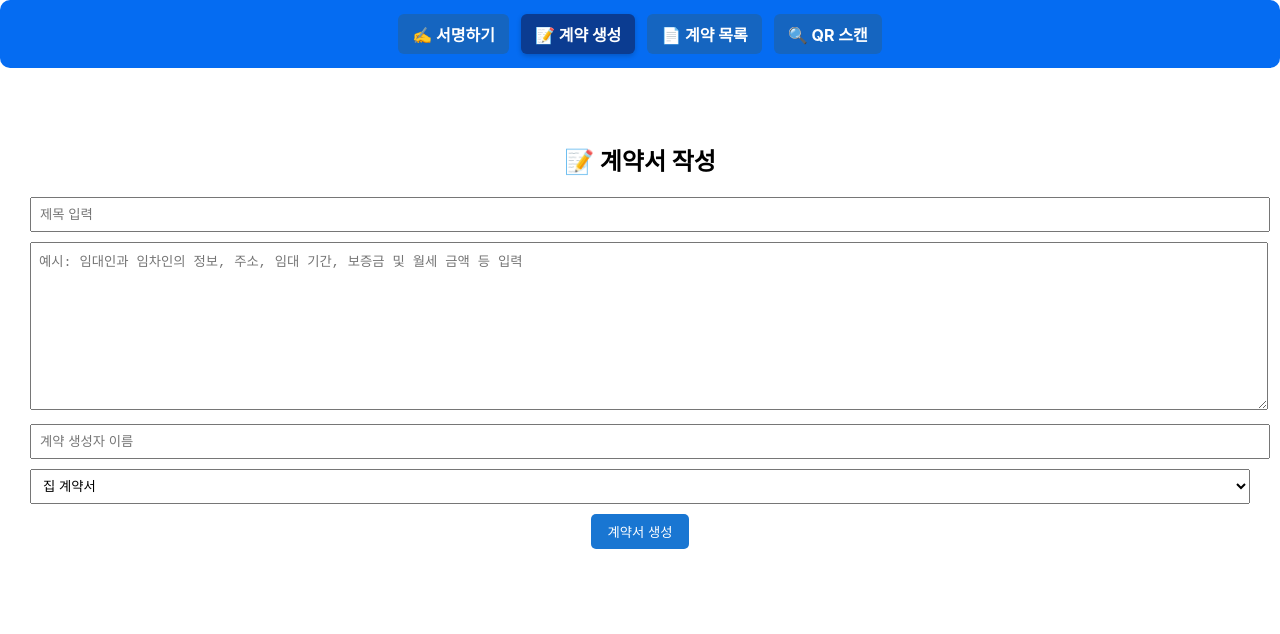
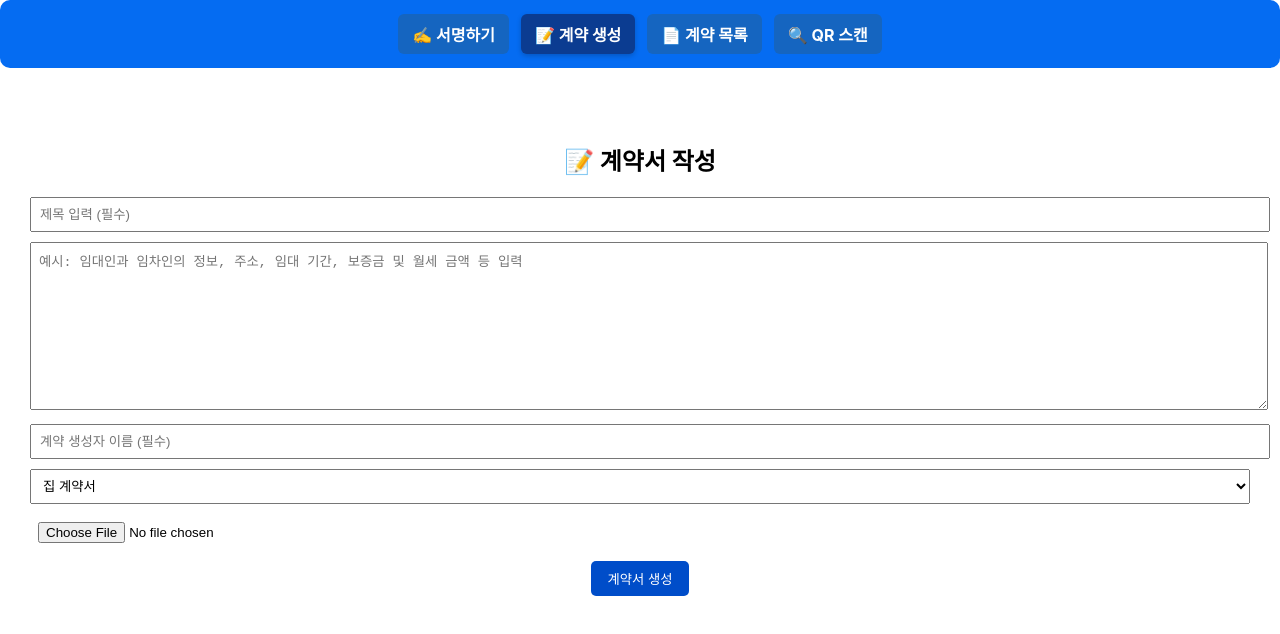
Before and after one commit to shinjiyoung04/sign, a React (Create React App) app in the folder sign-ui/: page /create-contract in a window 1280 px wide. Shown: the top 634 px of the page. Built offline with nearby package versions, Linux system fonts and the light colour scheme.

Commit message:
Update CreateContract.tsx

```diff
--- a/sign-ui/src/CreateContract.tsx
+++ b/sign-ui/src/CreateContract.tsx
@@ -5,6 +5,7 @@ const CreateContract: React.FC = () => {
   const [content, setContent] = useState("");
   const [creator, setCreator] = useState("");
   const [type, setType] = useState("집 계약서");
+  const [pdfFile, setPdfFile] = useState<File | null>(null);
   const [status, setStatus] = useState("");
 
   const getPlaceholder = (type: string) => {
@@ -15,6 +16,8 @@ const CreateContract: React.FC = () => {
         return "예시: 학생 이름, 학번, 등록금 금액, 납부 일정, 환불 조건 등 입력";
       case "근로 계약서":
         return "예시: 근로자와 고용주의 정보, 근무 시간, 급여, 계약 기간 등 입력";
+        case "PDF":
+        return "PDF 파일은 수정이 불가능합니다. 파일 생성자에게 문의하세요.";
       case "기타":
       default:
         return "계약서 내용을 입력하세요";
@@ -24,24 +27,34 @@ const CreateContract: React.FC = () => {
   const handleSubmit = async (e: React.FormEvent) => {
     e.preventDefault();
 
-    if (!title || !content || !creator || !type) {
-      alert("모든 항목을 입력하세요.");
+    if (!title || !creator || !type) {
+      alert("제목, 생성자, 타입은 필수입니다.");
       return;
     }
 
+    const formData = new FormData();
+    formData.append("title", title);
+    formData.append("creator", creator);
+    formData.append("type", type);
+    formData.append("content", content); // 선택 사항
+    if (pdfFile) {
+      formData.append("file", pdfFile);
+    }
+
     try {
-      const res = await fetch("http://localhost:3001/api/contracts", {
+      const res = await fetch("http://localhost:3001/api/contracts/upload", {
         method: "POST",
-        headers: { "Content-Type": "application/json" },
-        body: JSON.stringify({ title, content, creator, type }),
+        body: formData,
       });
 
       if (!res.ok) throw new Error("저장 실패");
+
       setStatus("✅ 계약서가 성공적으로 저장되었습니다.");
       setTitle("");
       setContent("");
       setCreator("");
       setType("집 계약서");
+      setPdfFile(null);
     } catch (err) {
       console.error(err);
       setStatus("❌ 저장 중 오류가 발생했습니다.");
@@ -54,10 +67,11 @@ const CreateContract: React.FC = () => {
       <form onSubmit={handleSubmit}>
         <input
           type="text"
-          placeholder="제목 입력"
+          placeholder="제목 입력 (필수)"
           value={title}
           onChange={(e) => setTitle(e.target.value)}
           style={{ width: "100%", marginBottom: "10px", padding: "8px" }}
+          required
         />
         <textarea
           placeholder={getPlaceholder(type)}
@@ -68,26 +82,35 @@ const CreateContract: React.FC = () => {
         />
         <input
           type="text"
-          placeholder="계약 생성자 이름"
+          placeholder="계약 생성자 이름 (필수)"
           value={creator}
           onChange={(e) => setCreator(e.target.value)}
           style={{ width: "100%", marginBottom: "10px", padding: "8px" }}
+          required
         />
         <select
           value={type}
           onChange={(e) => setType(e.target.value)}
           style={{ width: "100%", padding: "8px", marginBottom: "10px" }}
+          required
         >
           <option value="집 계약서">집 계약서</option>
           <option value="등록금 계약서">등록금 계약서</option>
           <option value="근로 계약서">근로 계약서</option>
+          <option value="PDF">PDF</option>
           <option value="기타">기타</option>
         </select>
+        <input
+          type="file"
+          accept=".pdf"
+          onChange={(e) => setPdfFile(e.target.files?.[0] || null)}
+          style={{ width: "100%", marginBottom: "10px", padding: "8px" }}
+        />
         <button
-          onClick={handleSubmit}
+          type="submit"
           style={{
             padding: "8px 16px",
-            backgroundColor: "#1976d2",
+            backgroundColor: "#004DC9",
             color: "#fff",
             border: "none",
             borderRadius: "5px",
```
